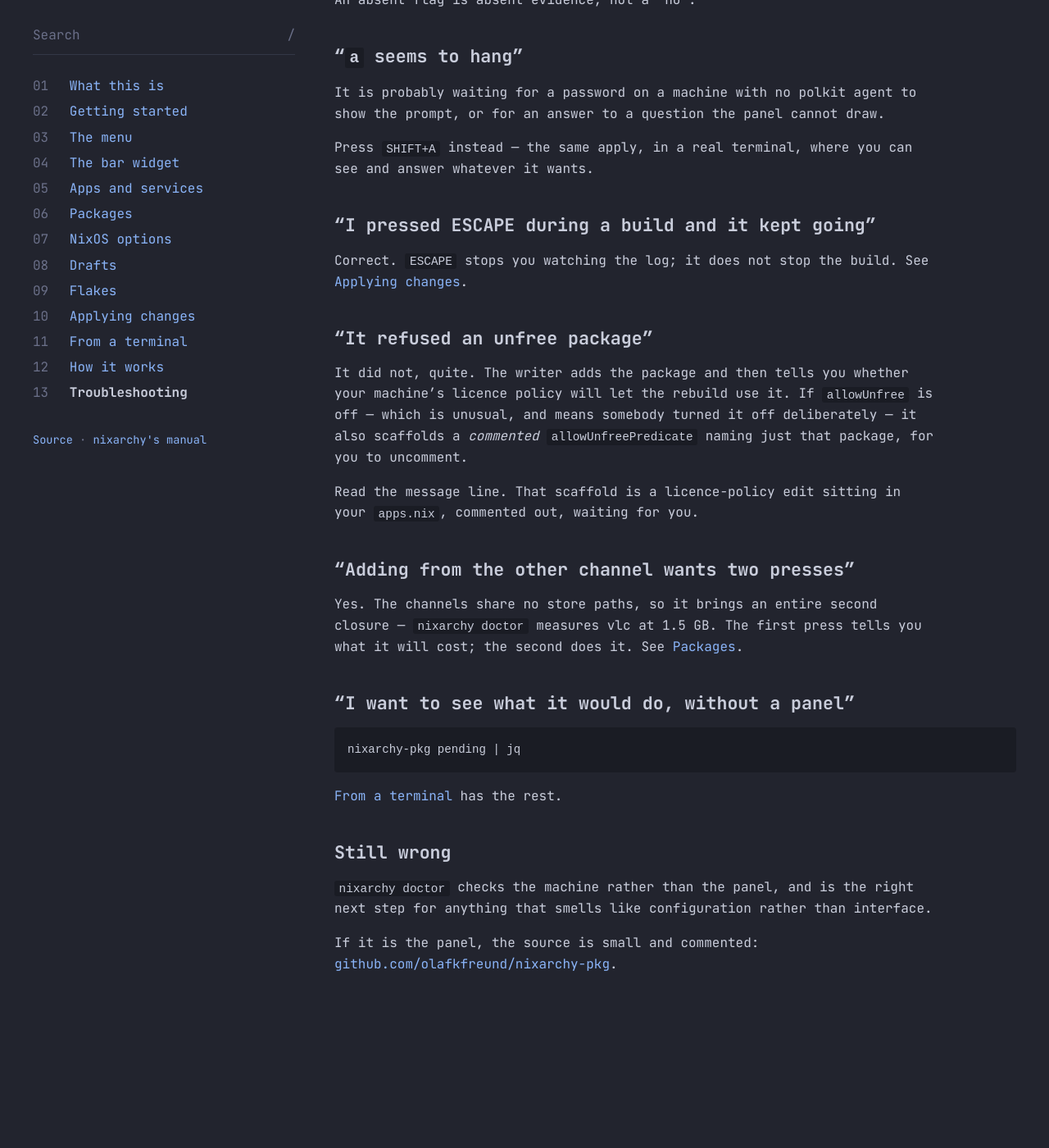
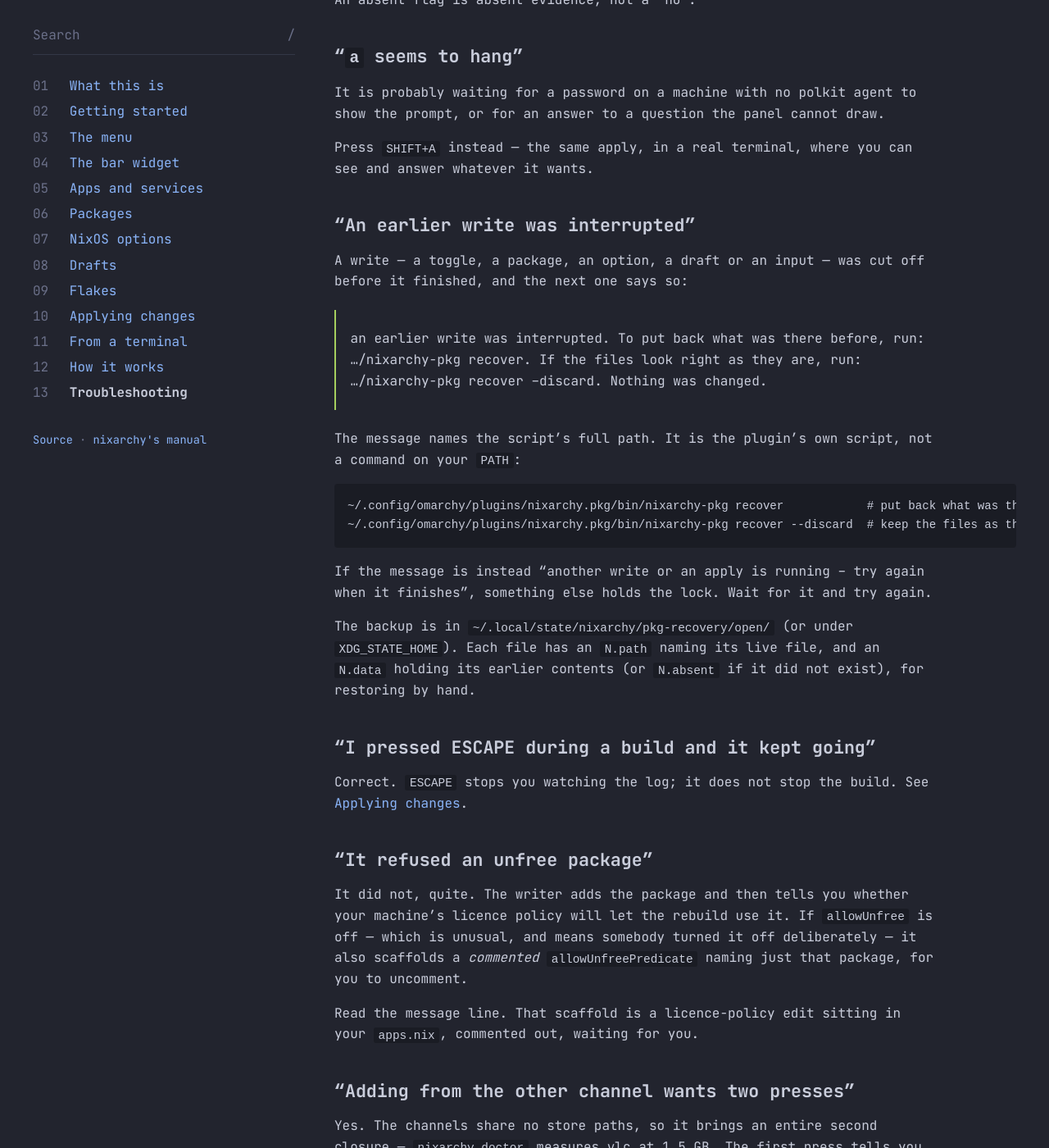
Before and after one commit to olafkfreund/nixarchy-pkg, a Jekyll site: the page built from docs/manual/troubleshooting.md, in a window 1280 px wide and 1400 px high, scrolled down 1507 px. Shown: the whole window at 82% size. Built offline with Jekyll 4.4.1, drawn with Linux system fonts in a browser that asks for light colours; before the commit the page ends 2807 px from its top, so only the background shows below that.

Commit message:
docs: interrupted writes, recover, and how writes stay safe (#59)
Plan step 7 (coder), with the recover commands given by full path: the
script is the plugin's own and not on PATH.

Co-Authored-By: Claude Opus 5.5 <noreply@anthropic.com>
Claude-Session: https://claude.ai/code/session_01WtDyDubftZDANveKdhaPiL

````diff
--- a/docs/manual/troubleshooting.md
+++ b/docs/manual/troubleshooting.md
@@ -56,6 +56,31 @@ show the prompt, or for an answer to a question the panel cannot draw.
 Press `SHIFT+A` instead — the same apply, in a real terminal, where you can
 see and answer whatever it wants.
 
+## "An earlier write was interrupted"
+
+A write — a toggle, a package, an option, a draft or an input — was cut off
+before it finished, and the next one says so:
+
+> an earlier write was interrupted. To put back what was there before, run:
+> …/nixarchy-pkg recover. If the files look right as they are, run:
+> …/nixarchy-pkg recover --discard. Nothing was changed.
+
+The message names the script's full path. It is the plugin's own script, not
+a command on your `PATH`:
+
+```bash
+~/.config/omarchy/plugins/nixarchy.pkg/bin/nixarchy-pkg recover            # put back what was there before
+~/.config/omarchy/plugins/nixarchy.pkg/bin/nixarchy-pkg recover --discard  # keep the files as they are
+```
+
+If the message is instead "another write or an apply is running -- try again
+when it finishes", something else holds the lock. Wait for it and try again.
+
+The backup is in `~/.local/state/nixarchy/pkg-recovery/open/` (or under
+`XDG_STATE_HOME`). Each file has an `N.path` naming its live file, and an
+`N.data` holding its earlier contents (or `N.absent` if it did not exist), for
+restoring by hand.
+
 ## "I pressed ESCAPE during a build and it kept going"
 
 Correct. `ESCAPE` stops you watching the log; it does not stop the build. See
````
Also changed, not shown: docs/manual/from-a-terminal.md (+1 -0 lines), docs/manual/how-it-works.md (+7 -0 lines).
